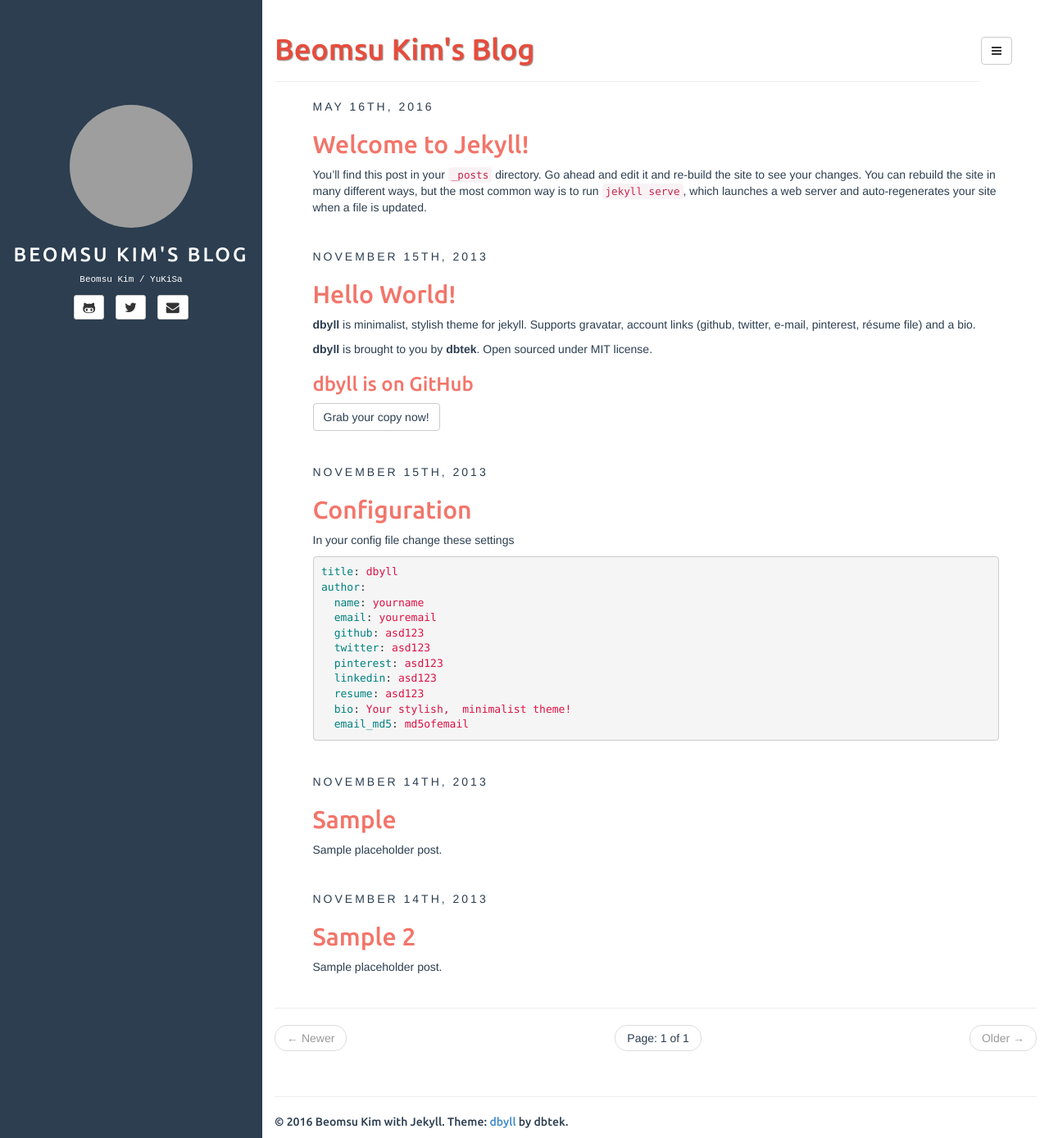
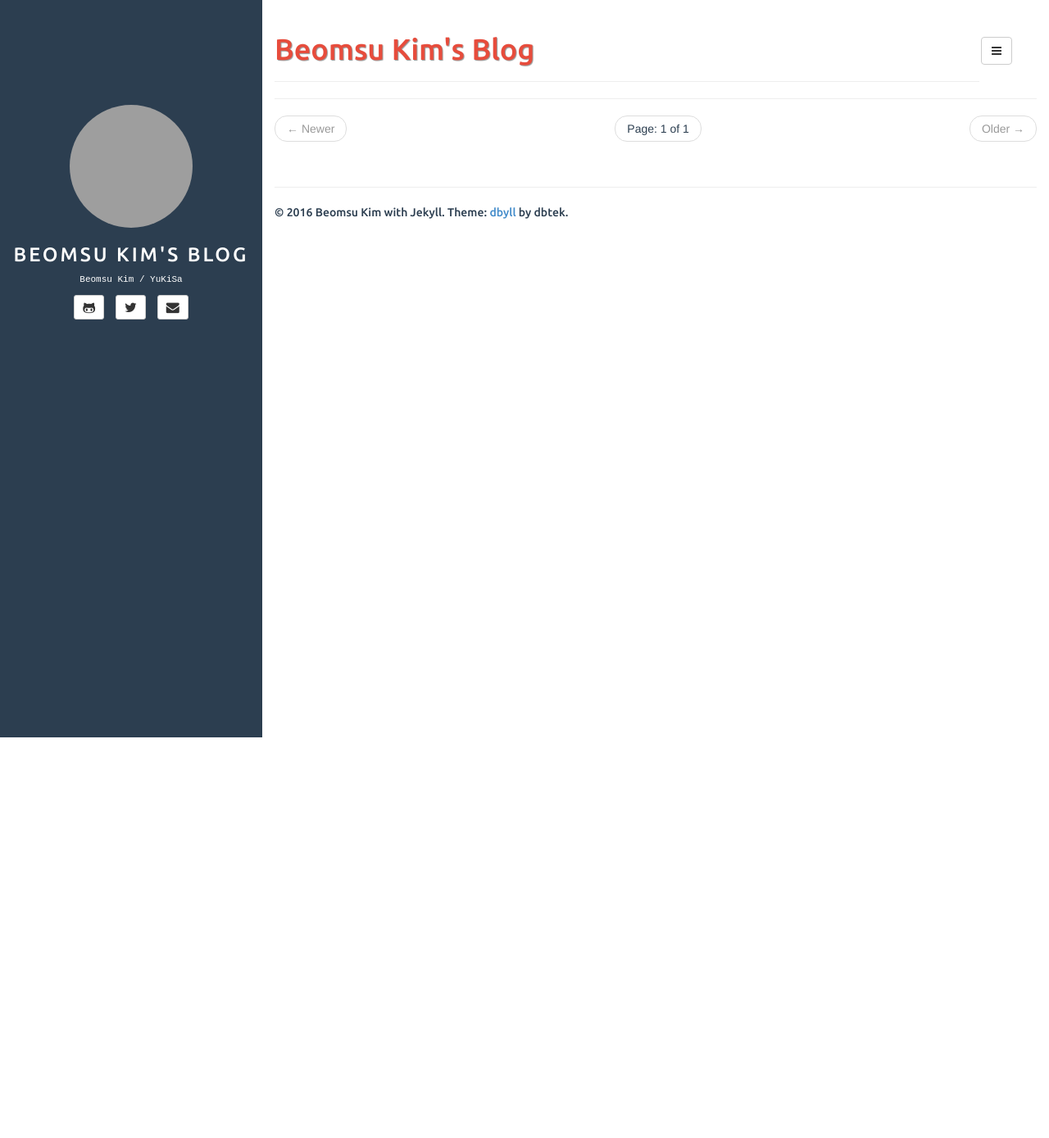
Before and after one commit to shuuki4/shuuki4.github.io, a Jekyll site: the page built from index.html, in a window 1280 px wide and 1389 px high. Shown: the whole window at 82% size. Built offline with Jekyll 4.4.1, drawn with Linux system fonts in a browser that asks for light colours; the list of posts is cut into pages by our own code; grey boxes are pictures that could not be loaded.

```diff
--- a/_config.yml
+++ b/_config.yml
@@ -22,10 +22,10 @@ author:
   email: 123bskim@naver.com
   github: shuuki4
   twitter: shuuki4
-  pinterest:
-  linkedin:
+  pinterest: abc
+  linkedin: abc
   bio: Beomsu Kim / YuKiSa
-  email_md5: 726351295ec82e145928582f595aa3aa
+  email_md5: 09bd047fc24f8cabab634c94bafbfca9
 
 rss_path: feed.xml
 categories_path: categories.html
--- a/_posts/2013-11-14-sample-2.md
+++ /dev/null
@@ -1,11 +0,0 @@
----
-layout: post
-title: Sample 2
-categories: [general, demo, sample]
-tags: [demo, dbyll, dbtek, sample2]
-description: Sample placeholder post.
----
-
-Lorem ipsum dolor sit amet,  consectetur adipisicing elit,  sed do eiusmod tempor incididunt ut labore et dolore magna aliqua. Ut enim ad minim veniam,  quis nostrud exercitation ullamco laboris nisi ut aliquip ex ea commodo consequat. Duis aute irure dolor in reprehenderit in voluptate velit esse cillum dolore eu fugiat nulla pariatur. Excepteur sint occaecat cupidatat non proident,  sunt in culpa qui officia deserunt mollit anim id est laborum.
-
-Lorem ipsum dolor sit amet,  consectetur adipisicing elit,  sed do eiusmod tempor incididunt ut labore et dolore magna aliqua. Ut enim ad minim veniam,  quis nostrud exercitation ullamco laboris nisi ut aliquip ex ea commodo consequat. Duis aute irure dolor in reprehenderit in voluptate velit esse cillum dolore eu fugiat nulla pariatur. Excepteur sint occaecat cupidatat non proident,  sunt in culpa qui officia deserunt mollit anim id est laborum.
--- a/_posts/2013-11-14-sample.md
+++ /dev/null
@@ -1,17 +0,0 @@
----
-layout: post
-title: Sample
-categories: [general, demo]
-tags: [demo, dbyll, dbtek]
-description: Sample placeholder post.
----
-
-Lorem ipsum dolor sit amet, consectetur adipisicing elit, sed do eiusmod tempor incididunt ut labore et dolore magna aliqua. Ut enim ad minim veniam, quis nostrud exercitation ullamco laboris nisi ut aliquip ex ea commodo consequat. Duis aute irure dolor in reprehenderit in voluptate velit esse cillum dolore eu fugiat nulla pariatur. Excepteur sint occaecat cupidatat non proident, sunt in culpa qui officia deserunt mollit anim id est laborum.
-
-Lorem ipsum dolor sit amet, consectetur adipisicing elit, sed do eiusmod tempor incididunt ut labore et dolore magna aliqua. Ut enim ad minim veniam, quis nostrud exercitation ullamco laboris nisi ut aliquip ex ea commodo consequat. Duis aute irure dolor in reprehenderit in voluptate velit esse cillum dolore eu fugiat nulla pariatur. Excepteur sint occaecat cupidatat non proident, sunt in culpa qui officia deserunt mollit anim id est laborum.
-
-{% highlight ruby %}
-def foo
-  puts 'foo'
-end
-{% endhighlight %}
--- a/_posts/2013-11-15-configuration.md
+++ /dev/null
@@ -1,23 +0,0 @@
----
-layout: post
-title: Configuration
-categories: [general, setup, demo]
-tags: [demo, dbyll, dbtek, setup]
-fullview: true
----
-
-In your config file change these settings
-
-{% highlight yaml %}
-title: dbyll
-author:
-  name: yourname
-  email: youremail
-  github: asd123
-  twitter: asd123
-  pinterest: asd123
-  linkedin: asd123
-  resume: asd123
-  bio: Your stylish,  minimalist theme!
-  email_md5: md5ofemail
-{% endhighlight %}
--- a/_posts/2013-11-15-hello-world.md
+++ /dev/null
@@ -1,16 +0,0 @@
----
-layout: post
-title: Hello World!
-categories: [general, setup, demo]
-tags: [demo, dbyll, dbtek, setup]
-fullview: true
-comments: true
----
-
-**dbyll** is minimalist, stylish theme for jekyll. Supports gravatar, account links (github, twitter, e-mail, pinterest, résume file) and a bio.
-
-**dbyll** is brought to you by **[dbtek](http://ismaildemirbilek.com)**. Open sourced under [MIT](http://opensource.org/licenses/MIT) license.
-
-### dbyll is on GitHub
-
-<a class="btn btn-default" href="https://github.com/dbtek/dbyll">Grab your copy now!</a>
--- a/_posts/2016-05-16-welcome-to-jekyll.markdown
+++ /dev/null
@@ -1,25 +0,0 @@
----
-layout: post
-title:  "Welcome to Jekyll!"
-date:   2016-05-16 09:28:51 -0400
-categories: jekyll update
----
-You’ll find this post in your `_posts` directory. Go ahead and edit it and re-build the site to see your changes. You can rebuild the site in many different ways, but the most common way is to run `jekyll serve`, which launches a web server and auto-regenerates your site when a file is updated.
-
-To add new posts, simply add a file in the `_posts` directory that follows the convention `YYYY-MM-DD-name-of-post.ext` and includes the necessary front matter. Take a look at the source for this post to get an idea about how it works.
-
-Jekyll also offers powerful support for code snippets:
-
-{% highlight ruby %}
-def print_hi(name)
-  puts "Hi, #{name}"
-end
-print_hi('Tom')
-#=> prints 'Hi, Tom' to STDOUT.
-{% endhighlight %}
-
-Check out the [Jekyll docs][jekyll-docs] for more info on how to get the most out of Jekyll. File all bugs/feature requests at [Jekyll’s GitHub repo][jekyll-gh]. If you have questions, you can ask them on [Jekyll Talk][jekyll-talk].
-
-[jekyll-docs]: http://jekyllrb.com/docs/home
-[jekyll-gh]:   https://github.com/jekyll/jekyll
-[jekyll-talk]: https://talk.jekyllrb.com/
```
